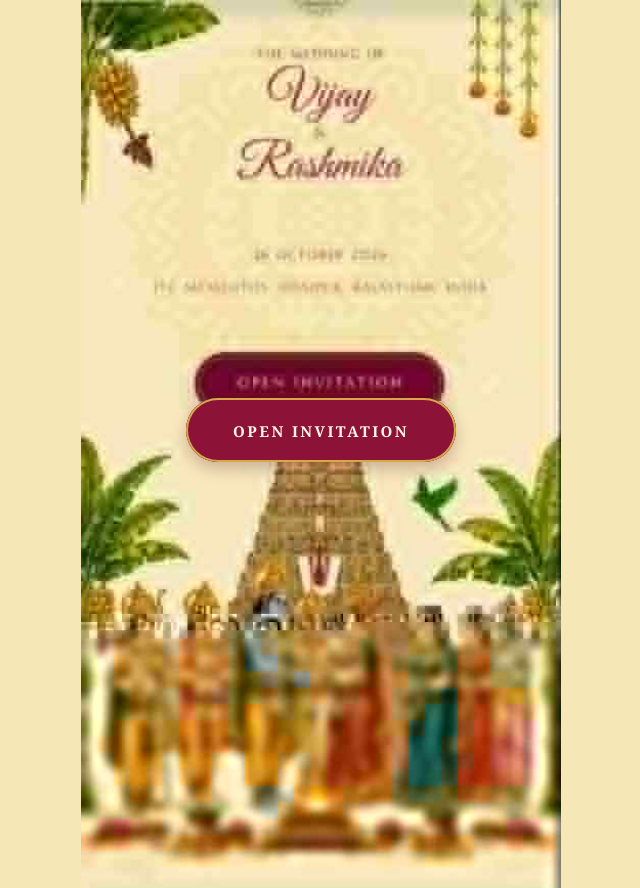
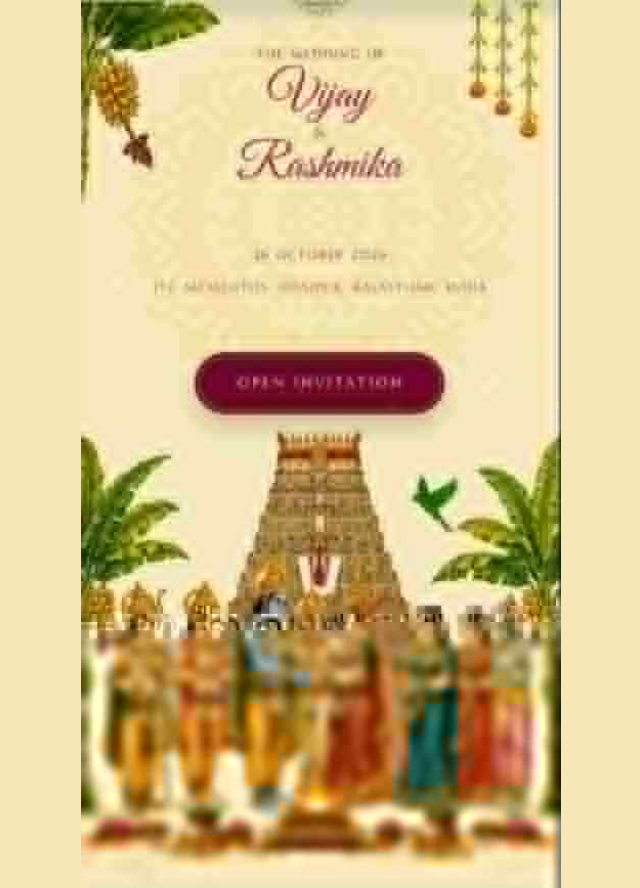
Before and after one commit to Athe-Karthik/Wedding-invite, a React (Vite) app in the folder wedding-invitation/: page / in a window 1280 px wide. Shown: the whole page, without its empty margins (319-959 px from the left). Built offline with nearby package versions, Linux system fonts and the light colour scheme.

Commit message:
Make opening button transparent over artwork

```diff
--- a/wedding-invitation/src/styles.css
+++ b/wedding-invitation/src/styles.css
@@ -44,33 +44,22 @@ body { overflow-x: hidden; }
   left: 50%;
   top: 44.8%;
   transform: translateX(-50%);
-  width: min(54vw, 270px);
-  height: clamp(48px, 6.8vw, 64px);
+  width: min(55vw, 270px);
+  height: clamp(48px, 7vw, 64px);
   border: 0;
   border-radius: 999px;
-  background: #8d1238;
-  color: #fff7e5;
-  box-shadow:
-    0 7px 16px rgba(73, 17, 23, .25),
-    inset 0 0 0 2px #d6a849,
-    inset 0 0 0 4px rgba(141, 18, 56, .95);
+  background: transparent;
+  color: transparent;
+  box-shadow: none;
   cursor: pointer;
-  font-family: Georgia, "Times New Roman", serif;
-  font-size: clamp(11px, 2.8vw, 15px);
-  font-weight: 700;
-  letter-spacing: .16em;
-}
-
-.open-invitation span {
-  position: relative;
-  top: 1px;
+  opacity: 0;
 }
 
 .open-invitation:active { transform: translateX(-50%) scale(.98); }
 
 .open-invitation:focus-visible {
-  outline: 3px solid rgba(141, 18, 56, .35);
-  outline-offset: 5px;
+  outline: 2px solid rgba(141, 18, 56, .35);
+  outline-offset: 4px;
 }
 
 .after-open {
@@ -108,6 +97,6 @@ body { overflow-x: hidden; }
   .open-invitation {
     width: 55vw;
     height: 13vw;
-    top: 44.8%;
+    top: 46%;
   }
 }
```
